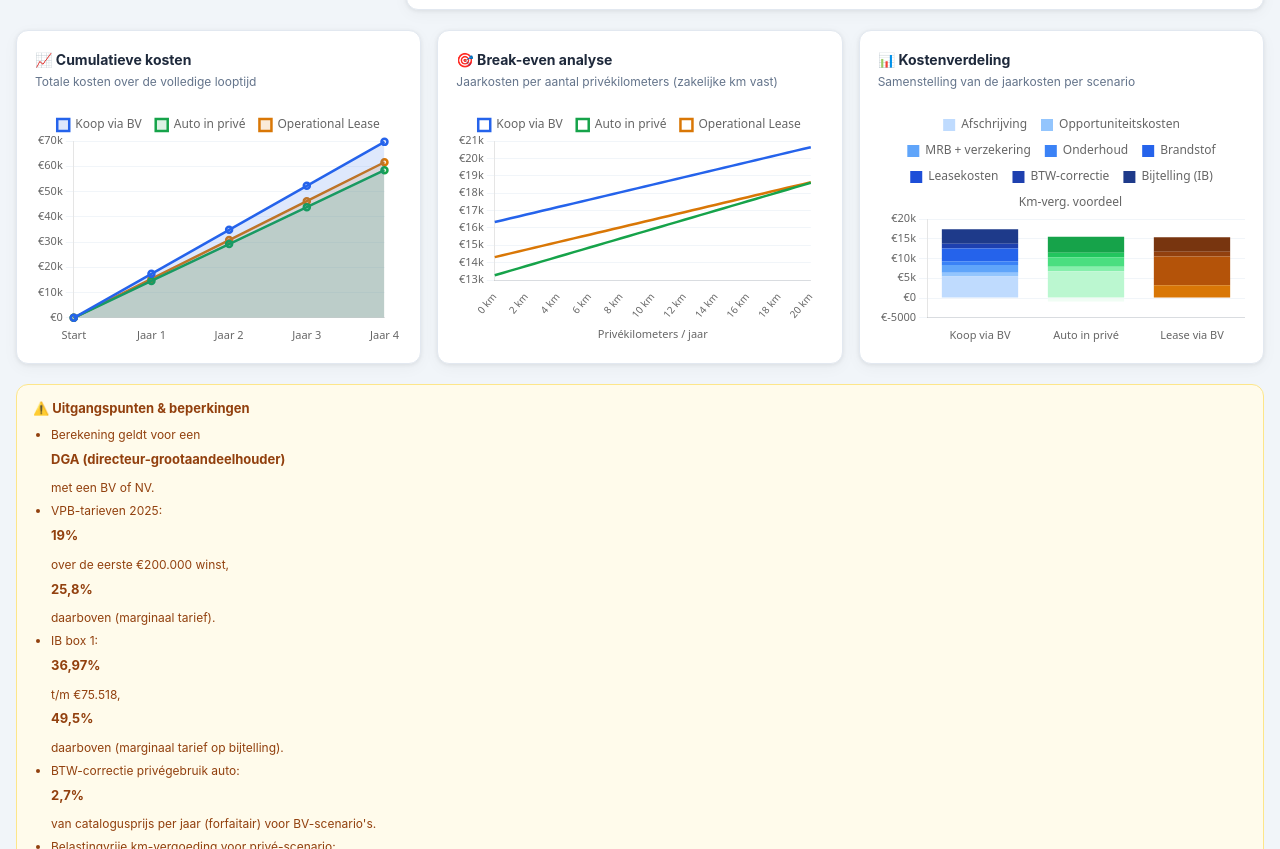
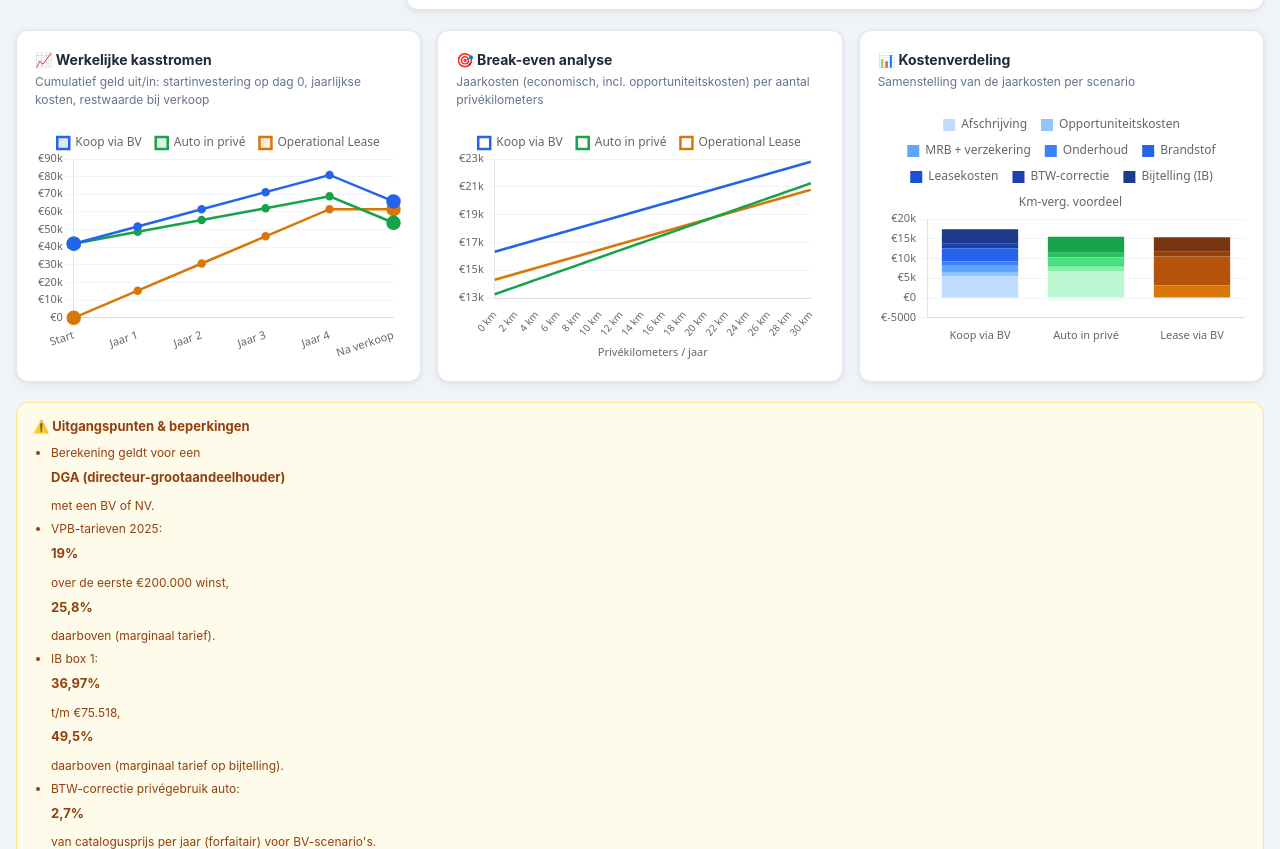
Before and after one commit to Geertvdc/car-calc, a plain HTML site: page index.html in a window 1280 px wide. Shown: the part 1174-2023 px from the top of the page. Drawn offline with nearby package versions, Linux system fonts and the light colour scheme.

Commit message:
Fix cumulative chart: show real cash flows with upfront investment on day 0
- Replace linear annual cost × years with actual cash flow model
- Koop scenarios (S1, S2): start at kostprijs on day 0, accumulate annual
  running costs (excl. depreciation/opp cost), recover restwaarde at end
- Lease scenario (S3): starts at €0, no residual value drop at end
- Annual running cost for S1 accounts for VPB tax saving on depreciation
- Larger point markers on Start and Na verkoop data points for clarity
- Rename chart title to 'Werkelijke kasstromen'

Also extend break-even chart x-axis from 40,000 to 60,000 km so the
S2/S3 crossover (~42k km) is visible within the chart range

Co-authored-by: Copilot <223556219+Copilot@users.noreply.github.com>

```diff
--- a/index.html
+++ b/index.html
@@ -412,13 +412,13 @@
   <div class="charts-section">
     <div class="chart-grid">
       <div class="chart-card">
-        <h3>📈 Cumulatieve kosten</h3>
-        <p>Totale kosten over de volledige looptijd</p>
+        <h3>📈 Werkelijke kasstromen</h3>
+        <p>Cumulatief geld uit/in: startinvestering op dag 0, jaarlijkse kosten, restwaarde bij verkoop</p>
         <div class="chart-wrap"><canvas id="chartCumulative"></canvas></div>
       </div>
       <div class="chart-card">
         <h3>🎯 Break-even analyse</h3>
-        <p>Jaarkosten per aantal privékilometers (zakelijke km vast)</p>
+        <p>Jaarkosten (economisch, incl. opportuniteitskosten) per aantal privékilometers</p>
         <div class="chart-wrap"><canvas id="chartBreakeven"></canvas></div>
       </div>
       <div class="chart-card">
@@ -827,20 +827,72 @@ function updateCharts(inp, s1, s2, s3) {
 
 function updateCumulativeChart(inp, s1, s2, s3) {
   const years = inp.gebruiksduur;
-  const labels = Array.from({length: years + 1}, (_, i) => i === 0 ? 'Start' : `Jaar ${i}`);
-  const cum = (annual) => Array.from({length: years + 1}, (_, i) => annual * i);
+  const vpb1 = s1.vpbRate, vpb3 = s3.vpbRate;
+
+  // Annual running cash costs (EXCLUDING depreciation & opp cost — those become the upfront/final values)
+  // S1: BV pays running costs (VPB-deductible) + BTW correction + bijtelling IB
+  //     MINUS the annual VPB tax saving on depreciation (dep × vpb = cash saving each year)
+  const run1 = (s1.fuel + inp.mrbVerzekering + inp.onderhoud) * (1 - vpb1)
+             + s1.btwCorr + s1.ibTax
+             - s1.dep * vpb1;   // VPB saving on depreciation = cash inflow each year
+
+  // S2: DGA pays all running costs privately; receives km-reimb tax-free from BV
+  //     BV saves VPB on km-reimb → net household benefit = kmVerg × vpbRate
+  const run2 = (s2.fuel + inp.mrbVerzekering + inp.onderhoud) - s2.kmVerg * s2.vpbRate;
+
+  // S3: BV pays lease + optional fuel (both VPB-deductible) + BTW correction + bijtelling IB
+  //     s3.fuel is already 0 when leaseBrandstof=true (see scenario3())
+  const run3 = (s3.annual + s3.fuel) * (1 - vpb3) + s3.btwCorr + s3.ibTax;
+
+  // Build data points: [Start, Jaar 1 ... Jaar n, Na verkoop]
+  const labels = ['Start'];
+  for (let i = 1; i <= years; i++) labels.push(`Jaar ${i}`);
+  labels.push('Na verkoop');
+
+  const d1 = [inp.kostprijs];   // BV pays upfront on day 0
+  const d2 = [inp.kostprijs];   // DGA pays privately on day 0
+  const d3 = [0];               // Lease: no upfront payment
+
+  for (let yr = 1; yr <= years; yr++) {
+    d1.push(d1[yr - 1] + run1);
+    d2.push(d2[yr - 1] + run2);
+    d3.push(d3[yr - 1] + run3);
+  }
+
+  // Final point: recover restwaarde (koop scenarios only)
+  d1.push(d1[years] - inp.restwaarde);
+  d2.push(d2[years] - inp.restwaarde);
+  d3.push(d3[years]); // lease: no residual value
 
   chartCumulative.data.labels = labels;
   chartCumulative.data.datasets = [
-    { label: 'Koop via BV', data: cum(s1.total), borderColor: COLORS.s1, backgroundColor: COLORS.s1a, borderWidth: 2.5, fill: true, tension: 0 },
-    { label: 'Auto in privé', data: cum(s2.total), borderColor: COLORS.s2, backgroundColor: COLORS.s2a, borderWidth: 2.5, fill: true, tension: 0 },
-    { label: 'Operational Lease', data: cum(s3.total), borderColor: COLORS.s3, backgroundColor: COLORS.s3a, borderWidth: 2.5, fill: true, tension: 0 }
+    {
+      label: 'Koop via BV', data: d1,
+      borderColor: COLORS.s1, backgroundColor: COLORS.s1a,
+      borderWidth: 2.5, fill: false, tension: 0,
+      pointRadius: d1.map((_, i) => (i === 0 || i === d1.length - 1) ? 6 : 3),
+      pointBackgroundColor: COLORS.s1
+    },
+    {
+      label: 'Auto in privé', data: d2,
+      borderColor: COLORS.s2, backgroundColor: COLORS.s2a,
+      borderWidth: 2.5, fill: false, tension: 0,
+      pointRadius: d2.map((_, i) => (i === 0 || i === d2.length - 1) ? 6 : 3),
+      pointBackgroundColor: COLORS.s2
+    },
+    {
+      label: 'Operational Lease', data: d3,
+      borderColor: COLORS.s3, backgroundColor: COLORS.s3a,
+      borderWidth: 2.5, fill: false, tension: 0,
+      pointRadius: d3.map((_, i) => (i === 0 || i === d3.length - 1) ? 6 : 3),
+      pointBackgroundColor: COLORS.s3
+    }
   ];
   chartCumulative.update('none');
 }
 
 function updateBreakevenChart(inp, s1r, s2r, s3r) {
-  const maxKm = 40000;
+  const maxKm = 60000;
   const step  = 2000;
   const kmValues = Array.from({length: maxKm / step + 1}, (_, i) => i * step);
 
```
